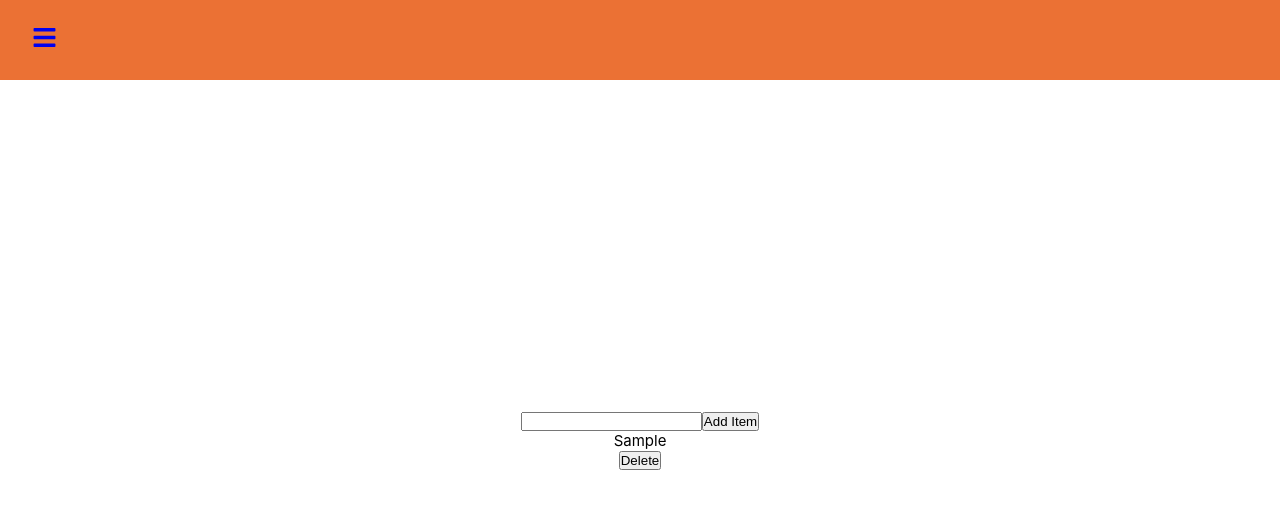
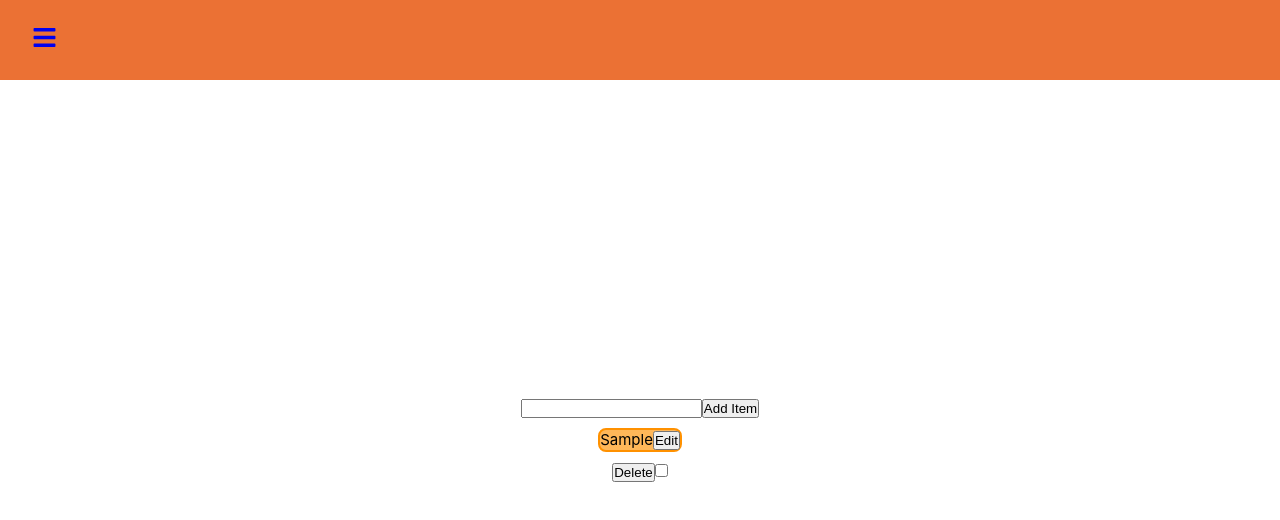
Before and after one commit to jaakko13/toDoList-ReactJS, a React (Create React App) app: page / in a window 1280 px wide. Both pictures are taken after typing "Sample" into the empty fields and a click on the button "Add Item". Shown: the top 520 px of the page. Built offline with nearby package versions, Linux system fonts and the light colour scheme.

Commit message:
Completed, edit, and localStorage done

```diff
--- a/src/pages/home.css
+++ b/src/pages/home.css
@@ -1,9 +1,16 @@
 .home{
 	text-align: center;
 	flex-direction: column;
+	display: flex;
 
 }
 .list {
 	text-align: center;
 	flex-direction: row;
+	border-width: 2px;
+	border-color: rgb(255, 145, 0);
+	border-style: solid;
+	background-color: rgb(255, 183, 89);
+	border-radius: 8px;
+	margin: 10px;
 }
--- a/src/pages/home.js
+++ b/src/pages/home.js
@@ -5,6 +5,22 @@ import './home.css';
 function Home() {
 	const [todo, setTodo] = React.useState([])
 	const [current, setCurrent] = React.useState('')
+	const [edit, setEdit] = React.useState(null)
+	const [editText, setEditText] = React.useState('')
+
+	React.useEffect(() => {
+		const temp = localStorage.getItem("dataList")
+		const parsed = JSON.parse(temp)
+
+		if(parsed){
+			setTodo(parsed)
+		}
+	}, [])
+
+	React.useEffect(() => {
+		const data = JSON.stringify(todo)
+		localStorage.setItem("dataList", data)
+	}, [todo])
 
 	function handleSubmit(e) {
 		e.preventDefault() //Prevents refresh on submission
@@ -19,9 +35,49 @@ function Home() {
 		setCurrent('') //Reinitialize current to make sure no mix ups
 	}
 
-	function deleteItem(id){
+	function deleteItem(id) {
 		const updated = [...todo].filter((current) => current.id !== id)
 		setTodo(updated)
+	}
+
+	function toggleComplete(id) {
+		const updated = [...todo].map((current) => {
+			if (current.id === id) {
+				current.completed = !current.completed
+			}
+			return current
+		})
+
+		setTodo(updated)
+	}
+
+	function editItem(id) {
+		const updated = [...todo].map((current) => {
+			if (current.id === id) {
+				todo.text = editText
+			}
+			return todo
+		})
+		setTodo(updated)
+		setEdit(null)
+		setEditText('')
+	}
+
+	function inputWithButton(id) {
+		return (
+			<div>
+				<input type='text' onChange={(e) => setEditText(e.target.value)} value={editText} />
+				<button onClick={() => editItem(id)}>Confirm Edit</button>
+			</div>
+		);
+	}
+
+	function textWithEdit(id, text) {
+		return (
+			<div className="list">{text}
+				<button onClick={() => setEdit(id)}>Edit</button>
+			</div>
+		);
 	}
 
 	return (
@@ -31,9 +87,12 @@ function Home() {
 				<button type="submit">Add Item</button>
 			</form>
 
-			{todo.map((item) => <div className="list" key={item.id} >
-				<div>{item.text}</div>
+			{todo.map((item) => <div key={item.id} >
+
+				{edit === item.id ? (inputWithButton(item.id)) : (textWithEdit(item.id, item.text))}
+
 				<button onClick={() => deleteItem(item.id)}>Delete</button>
+				<input type='checkbox' onChange={() => toggleComplete(item.id)} checked={item.completed} />
 			</div>)}
 		</div>
 	)
```
